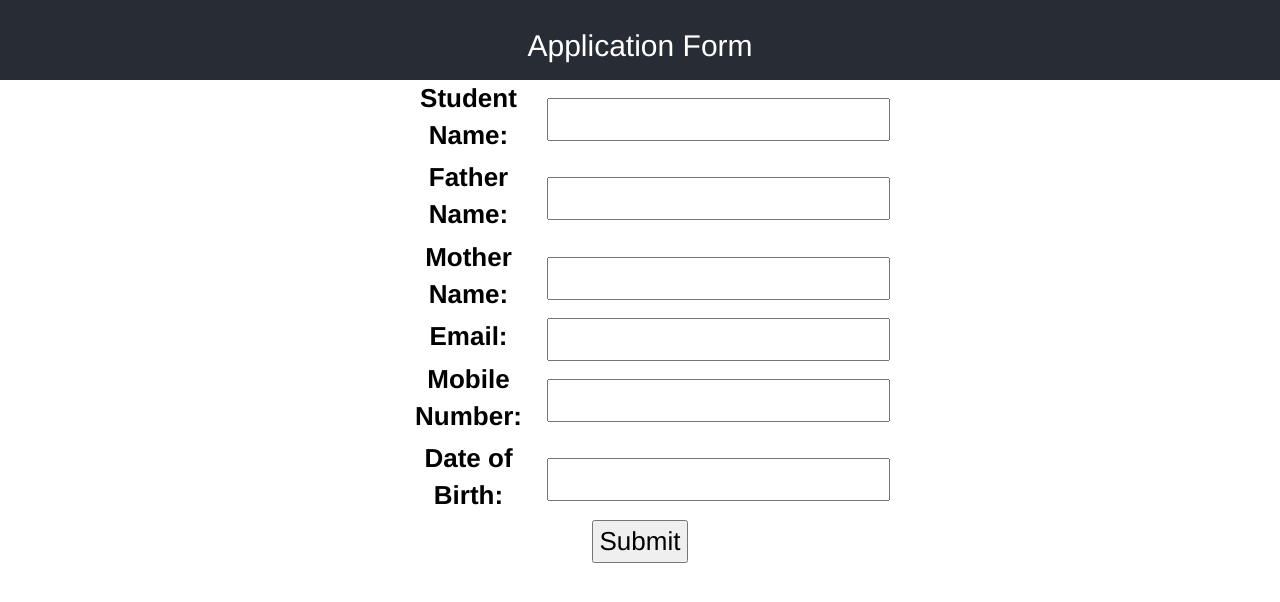
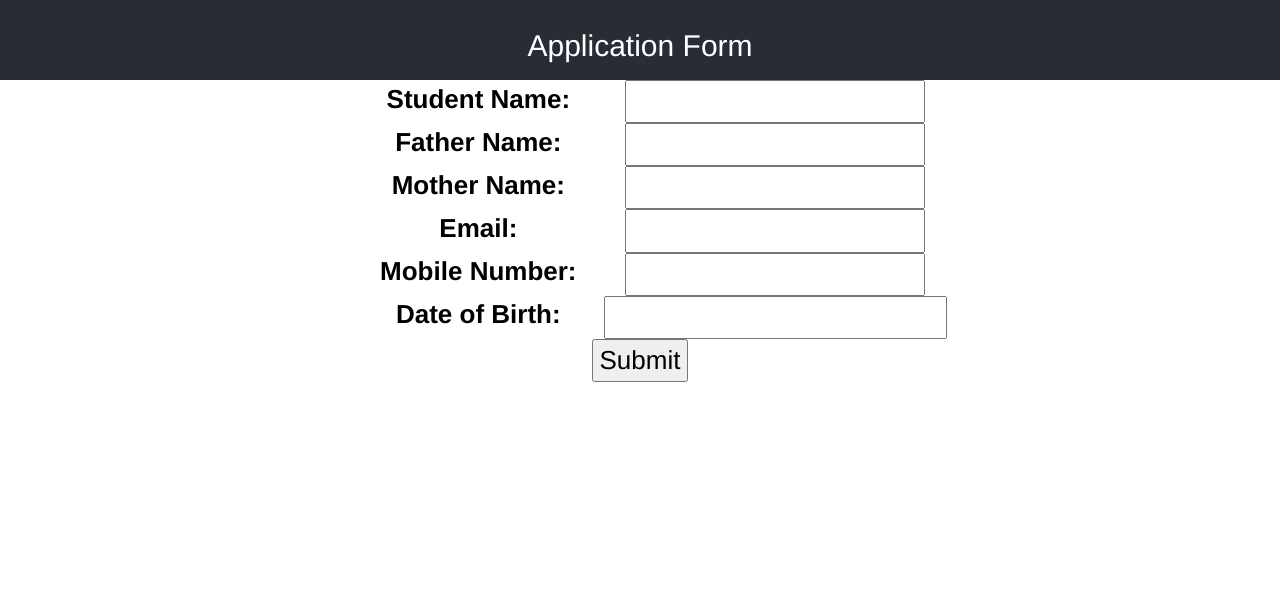
Before and after one commit to senth542002/applicaton-form, a React (Create React App) app: page / in a window 1280 px wide. Shown: the top 602 px of the page. Built offline with nearby package versions, Linux system fonts and the light colour scheme.

Commit message:
Increased size of fields

```diff
--- a/src/ApplicationForm.js
+++ b/src/ApplicationForm.js
@@ -90,7 +90,7 @@ export default class ApplicationForm extends Component {
     }
 
     if (!student['dateOfBirth']) {
-      formIsValid = true
+      formIsValid = false
       errors['dateOfBirth'] = 'Cannot be empty'
     }
 
@@ -140,11 +140,10 @@ export default class ApplicationForm extends Component {
     return (
       <form className='demoForm'>
         <table className='responsive-table' hidden={this.state.successScreen}
-        style={{ width: '500px'}}>
+        style={{width: "110%"}}>
         <tbody>
             <tr
-              className='form-group'
-            >
+              className='form-group'>
               <td>
                 <label className='studentName'>Student Name: </label>
               </td>
@@ -154,6 +153,7 @@ export default class ApplicationForm extends Component {
                   name='studentName'
                   value={this.state.student.studentName}
                   onChange={this.handleChange('studentName')}
+                  style={{width: 300}}
                 />
               </td>
               <td>
@@ -174,6 +174,7 @@ export default class ApplicationForm extends Component {
                   name='fatherName'
                   value={this.state.student.fatherName}
                   onChange={this.handleChange('fatherName')}
+                  style={{width: 300}}
                 />
               </td>
               <td>
@@ -192,6 +193,7 @@ export default class ApplicationForm extends Component {
                   name='motherName'
                   value={this.state.student.motherName}
                   onChange={this.handleChange('motherName')}
+                  style={{width: 300}}
                 />
               </td>
               <td>
@@ -210,6 +212,7 @@ export default class ApplicationForm extends Component {
                   name='email'
                   value={this.state.student.email}
                   onChange={this.handleChange('email')}
+                  style={{width: 300}}
                 />
               </td>
               <td>
@@ -228,6 +231,7 @@ export default class ApplicationForm extends Component {
                   name='mobileNumber'
                   value={this.state.student.mobileNumber}
                   onChange={this.handleChange('mobileNumber')}
+                  style={{width: 300}}
                 />
               </td>
               <td>
@@ -259,9 +263,10 @@ export default class ApplicationForm extends Component {
             </tbody>
             </table>
 
-            <table className='responsive-table' style={{display: 'flex', alignItems: 'center', justifyContent: 'center'}}
-            hidden={this.state.successScreen}>
-            <tbody>
+            <table className='responsive-table' hidden={this.state.successScreen}
+            style={{display: 'flex', alignItems: 'center', justifyContent: 'center'}}
+            >
+            <tbody hidden={this.state.successScreen}>
             <tr>
               <td>
                 <button
@@ -269,7 +274,7 @@ export default class ApplicationForm extends Component {
                   type='Submit'
                   onClick={this.submitFormHandler}
                 >
-                  Submit
+                  Submit{this.state.successScreen}
                 </button>
               </td>
             </tr>
```
Also changed, not shown: 1 other file (tests, documents, lock files or other folders).
